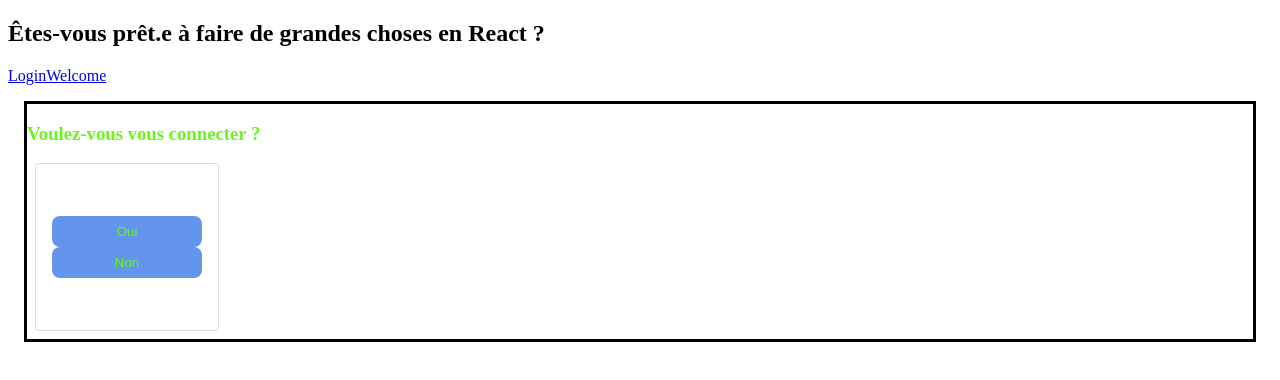
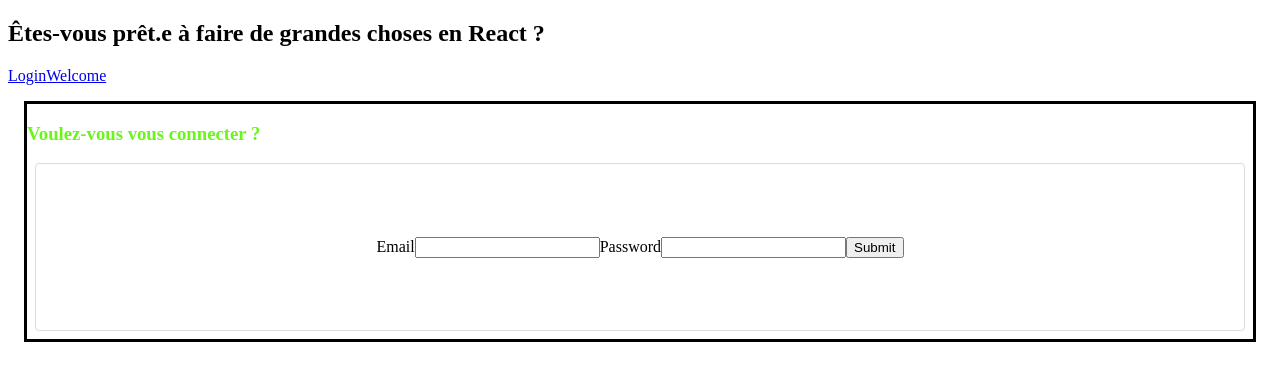
Before and after one commit to MaximePie/react-app-demo, a React (Create React App) app: page /login in a window 1280 px wide. Shown: the top 380 px of the page. Built offline with nearby package versions, Linux system fonts and the light colour scheme; the HTML template or start-up script is replaced by a standard one.

Commit message:
feat: Add react hooks form library

```diff
--- a/package.json
+++ b/package.json
@@ -3,12 +3,14 @@
   "version": "0.1.0",
   "private": true,
   "dependencies": {
+    "@fortawesome/fontawesome-free": "^5.15.3",
     "@testing-library/jest-dom": "^5.11.4",
     "@testing-library/react": "^11.1.0",
     "@testing-library/user-event": "^12.1.10",
     "node-sass": "4.14.1",
     "react": "^17.0.2",
     "react-dom": "^17.0.2",
+    "react-hook-form": "^7.0.0",
     "react-router-dom": "^5.2.0",
     "react-scripts": "4.0.3",
     "web-vitals": "^1.0.1"
--- a/src/components/atoms/Button.jsx
+++ b/src/components/atoms/Button.jsx
@@ -1,8 +1,8 @@
 import React from 'react';
 
-export default function Button({text}) {
+export default function Button({text, onClick}) {
   return (
-    <button className="Button">
+    <button className="Button" onClick={onClick}>
       {text}
     </button>
   );
--- a/src/components/pages/Login.jsx
+++ b/src/components/pages/Login.jsx
@@ -1,15 +1,36 @@
-import React from 'react';
+import React, {useState} from 'react';
 import Card from "../molecules/Card";
 import Button from "../atoms/Button";
+import {useForm} from "react-hook-form";
 
 export default function Login() {
+  const {register, handleSubmit, formState: {errors}} = useForm();
+
   return (
     <div className="Login">
       <h3 className="Login__header">Voulez-vous vous connecter ?</h3>
       <Card>
-        <Button text="Oui"/>
-        <Button text="Non"/>
+        <form onSubmit={handleSubmit(onSubmit)}>
+          <label>
+            Email
+            <input {...register("email", {required: true})}/>
+          </label>
+          {errors.email && <span>Email requis</span>}
+          <label>
+            Password
+            <input {...register("pass", {required: true})}/>
+          </label>
+          {errors.pass && <span>Password requis</span>}
+
+          <input type="submit"/>
+        </form>
+
       </Card>
     </div>
   );
+
+  function onSubmit(values) {
+    console.log("Prêts à soumettre");
+    console.log(values);
+  }
 }
--- a/src/style/atoms/_Button.scss
+++ b/src/style/atoms/_Button.scss
@@ -7,4 +7,8 @@
 
   background-color: $secondaryColor;
   color: $primaryColor;
+
+  &:hover {
+    cursor: pointer;
+  }
 }
--- a/src/style/molecules/_Card.scss
+++ b/src/style/molecules/_Card.scss
@@ -3,7 +3,7 @@
   border: solid #dcdcdc 1px;
   padding: 8px 16px;
   margin: 8px;
-  width: 150px;
+  min-width: 150px;
   height: 150px;
   display: flex;
   justify-content: center;
```
Also changed, not shown: 1 other file (tests, documents, lock files or other folders).
